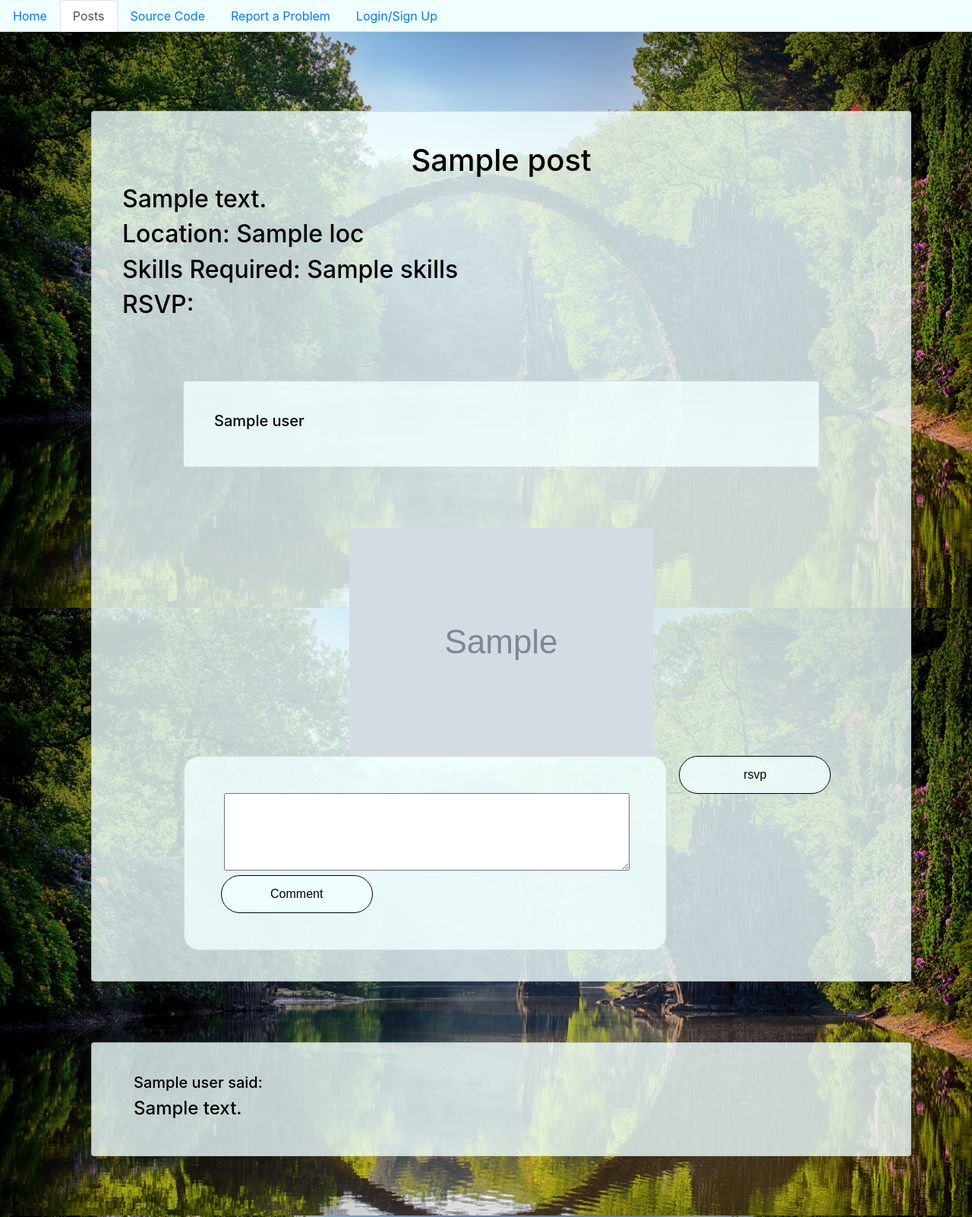
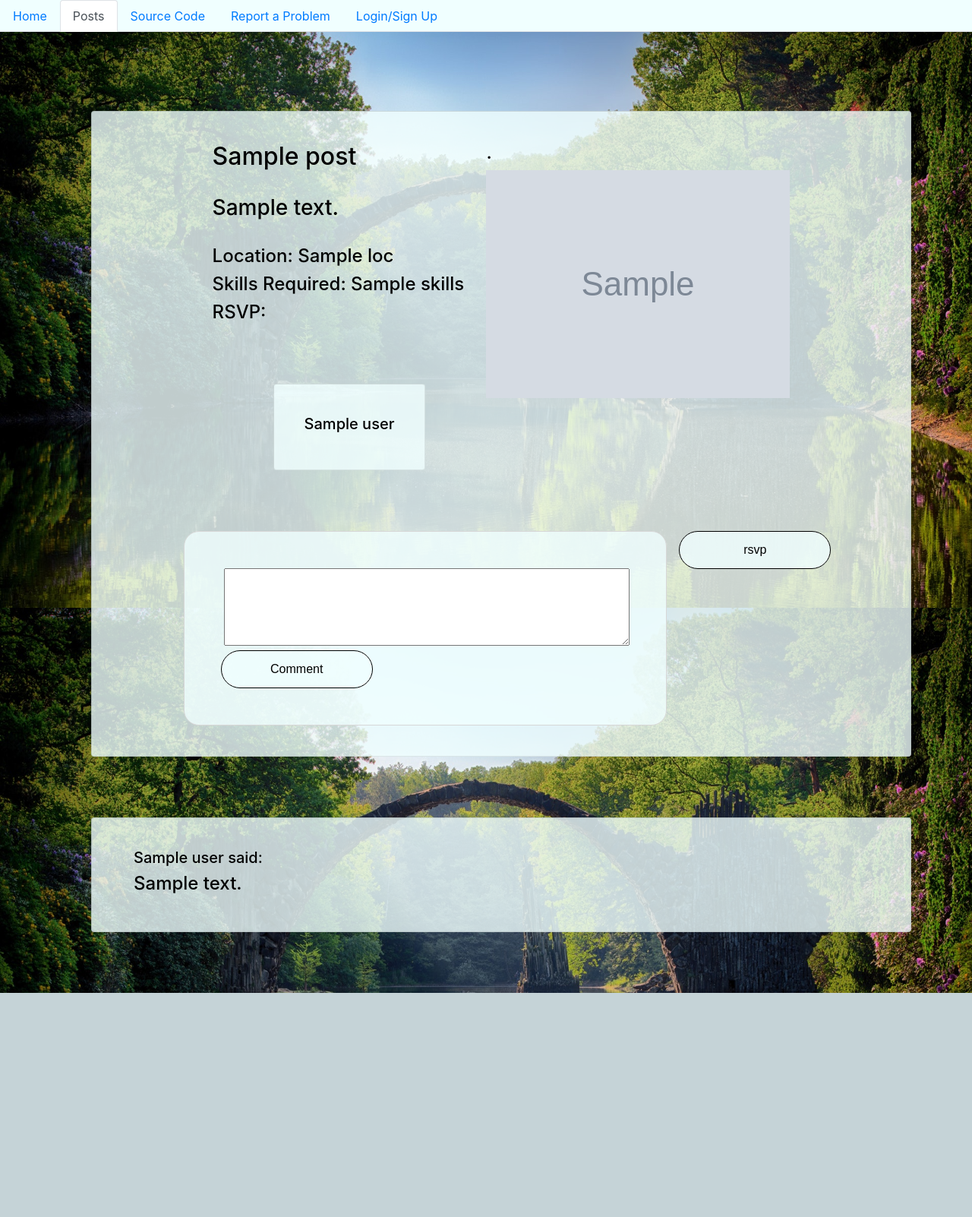
Before and after one commit to hd1867/CommunityProject, a Flask app: page /details in a window 1280 px wide. Shown: the whole page at 76% size. After the commit the page ends 1307 px from the top, so only its background shows below. Run offline with Flask 2, Linux system fonts and the light colour scheme; grey boxes marked "Sample" are stand-in pictures; a database or web service that is not in the repository returns one stand-in record (values such as "Sample title"); parts of the project's set-up code (start-up, migrations or seed data) failed here and were passed over; some libraries are stand-ins or nearby versions.

Commit message:
formatting post

```diff
--- a/templates/post.html
+++ b/templates/post.html
@@ -8,19 +8,24 @@
     <ul id="post">
         <div class ="card">
             <div class="row">
-                <div class="container">
-                    <h1 class="text-center"> {{post[0]}} </h1>
-                    <h2 class="text-left"> {{post[1]}}</h2>
-                    <h2 class="text-left"> Location: {{post[4]}}</h2>
-                    <h2 class="text-left"> Skills Required: {{post[2]}}</h2>
-                    <h2 class="text-left"> RSVP: </h2>
+                <div class="column">
+               <!-- <div class="container"> -->
+                    <h2 class="text-justify"> {{post[0]}} </h2><br>
+                    <h3 class="text-justify"> {{post[1]}}</h3><br>
+                    <h4 class="text-justify"> Location: {{post[4]}}</h4>
+                    <h4 class="text-justify"> Skills Required: {{post[2]}}</h4>
+                    <h4 class="text-justify"> RSVP: </h4>
                     <div class ="card">
                     {% for rsvps in post[4] %}
                         <h5 class="text-left">{{ rsvps['user'] }} </h5>
                     {% endfor %}
                     </div>
+                <!-- </div> -->
                 </div>
-            <img src="{{post[6]}}" alt="placeholder">
+                <div class="column">
+                    <h4 class="text-justify"> . </h4>
+                    <img src="{{post[6]}}" alt="placeholder">
+                </div>
             </div>
 
         <div class="form-holder">
```
